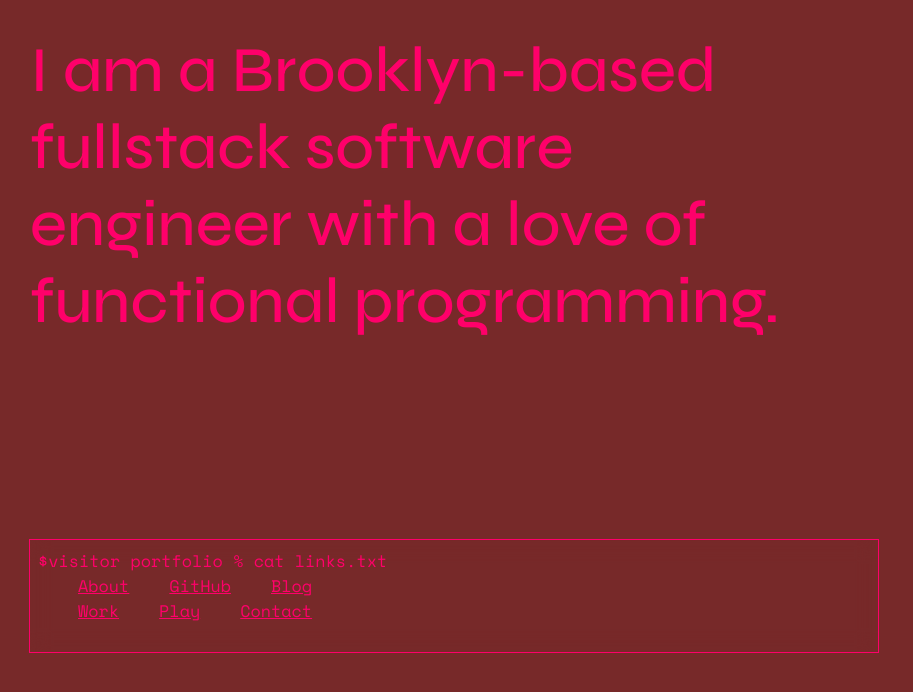
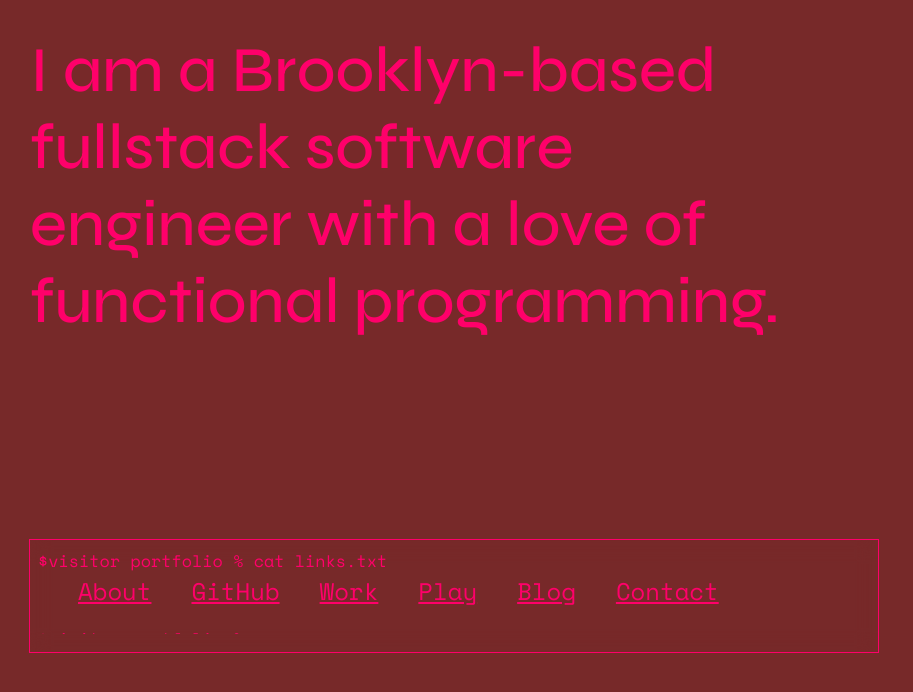
Before and after one commit to kate-grant/kate-grant-portfolio, a Gatsby site: page / in a window 1280 px wide. Shown: the part 128-820 px from the top of the page, without its empty margins (0-913 px from the left). Built offline with nearby package versions, Linux system fonts and the light colour scheme; Gatsby itself is replaced by a stand-in of ours; no server answers.

Commit message:
fix menu option visibility

```diff
--- a/src/components/Menu.js
+++ b/src/components/Menu.js
@@ -1,9 +1,10 @@
 import * as React from "react";
+import * as styles from "../components/Menu.module.css"
 
 const Menu = () => {
   return (
-    <div>
-      <a href=''>About</a><a href=''>GitHub</a><a href=''>Blog</a><br/><a href=''>Work</a><a href=''>Play</a><a href=''>Contact</a>
+    <div className={styles.menu}>
+      <a href=''>About</a><a href=''>GitHub</a><a href=''>Work</a><a href=''>Play</a><a href=''>Blog</a><a href=''>Contact</a>
     </div>
   )
 }
--- /dev/null
+++ b/src/components/Menu.module.css
@@ -0,0 +1,3 @@
+.menu {
+  font-size: 1.5rem;
+}
```
